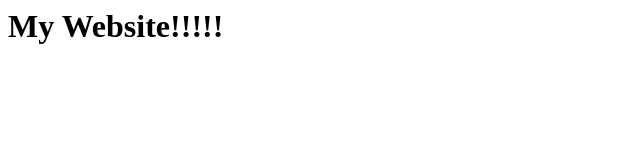
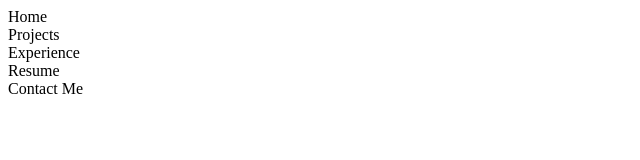
Before and after one commit to seanlobo/seanlobo.github.io, a plain HTML site: page index.html in a window 1280 px wide. Shown: the whole page, without its empty margins (0-640 px from the left). Drawn offline with Linux system fonts and the light colour scheme.

Commit message:
Set up project structure

```diff
--- a/index.html
+++ b/index.html
@@ -1,7 +1,18 @@
+<!DOCTYPE html>
 <html>
-  <body>
-    <h1>
-    My Website!!!!!
-    </h1>
-  </body>
+	<head>
+  		<link rel="stylesheet" type="text/css" href="assets/css/index.css" />
+  		<title>Sean Lobo</title>
+	</head>
+	<body>
+		<div class="content">
+			<div class="nav-bar">
+				<div class="nav-element">Home</div>
+				<div class="nav-element">Projects</div>
+				<div class="nav-element">Experience</div>
+				<div class="nav-element">Resume</div>
+				<div class="nav-element">Contact Me</div>
+			</div>
+		</div>
+	</body>
 </html>
```
Also changed, not shown: assets/css/index.css (added), 1 other file.
